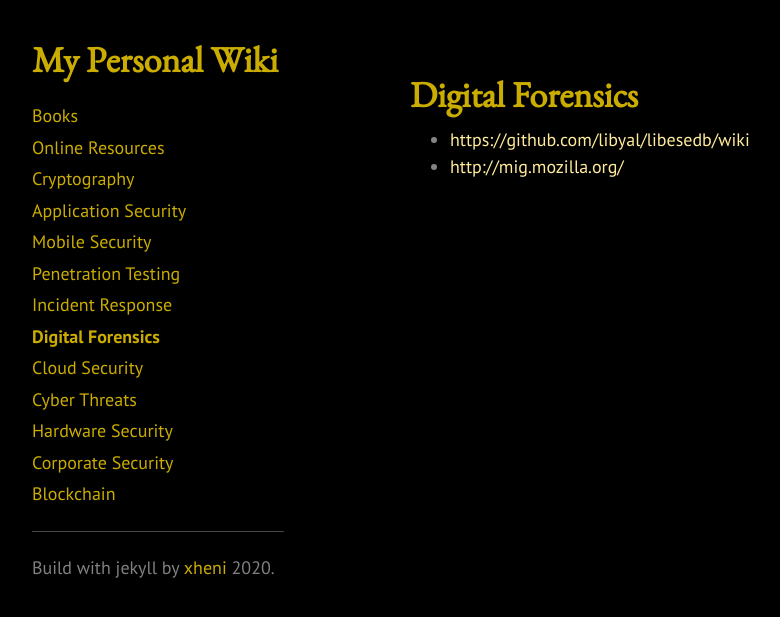
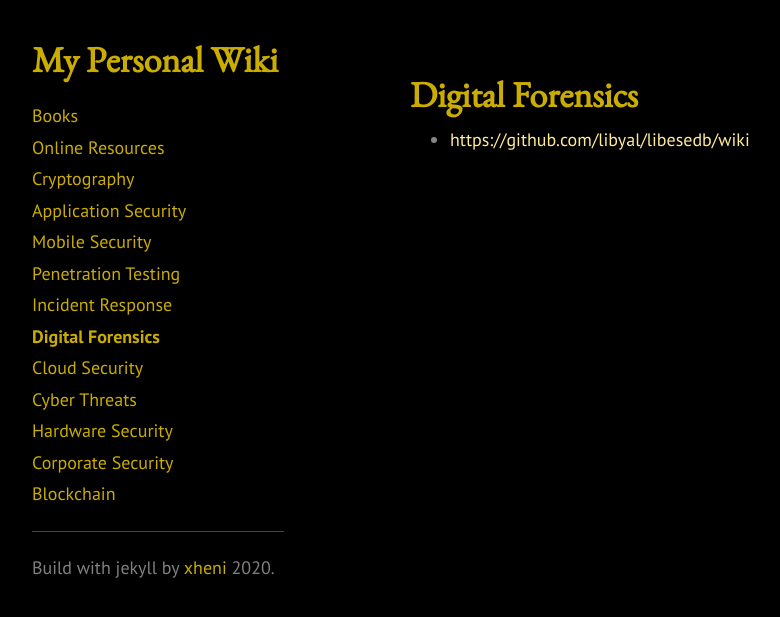
Before and after one commit to xh3n1/wiki, a Jekyll site: the page built from pages/07-digital-forensics.md, in a window 1280 px wide. Shown: the top 617 px of the page, without its empty margins (4-784 px from the left). Built offline with Jekyll 4.4.1, drawn with Linux system fonts in a browser that asks for light colours.

Commit message:
Update 07-digital-forensics.md

```diff
--- a/pages/07-digital-forensics.md
+++ b/pages/07-digital-forensics.md
@@ -4,4 +4,3 @@ title: Digital Forensics
 ---
 
 - <https://github.com/libyal/libesedb/wiki>
-- <http://mig.mozilla.org/>
```
